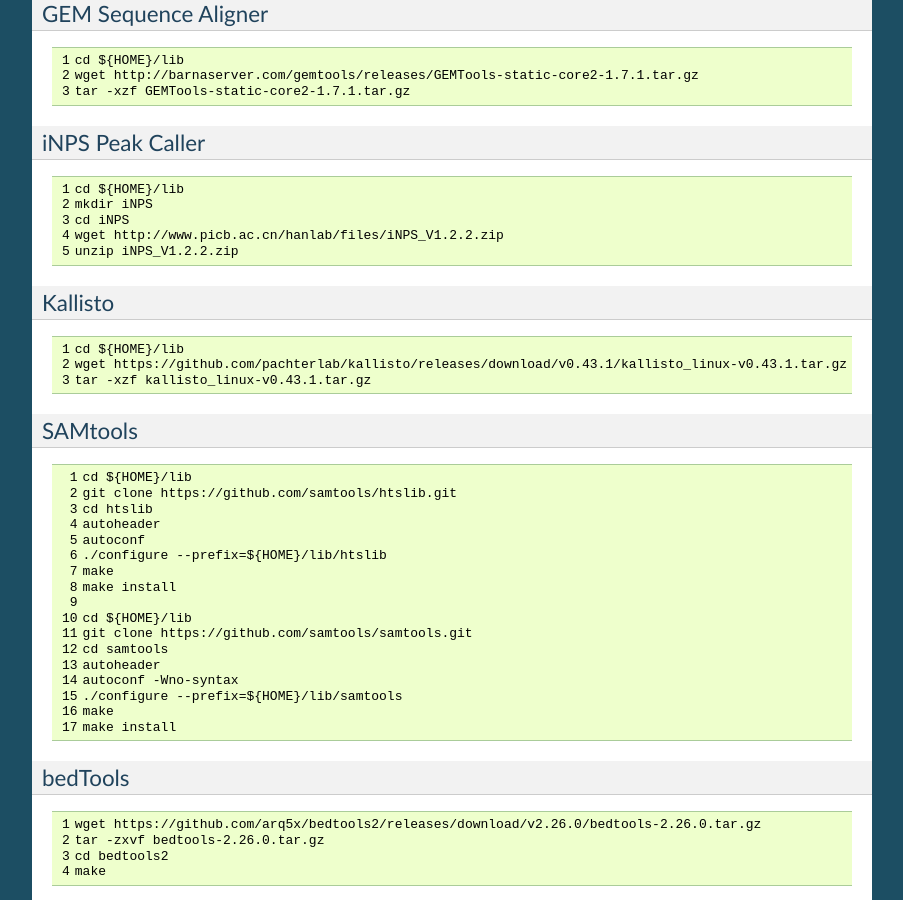
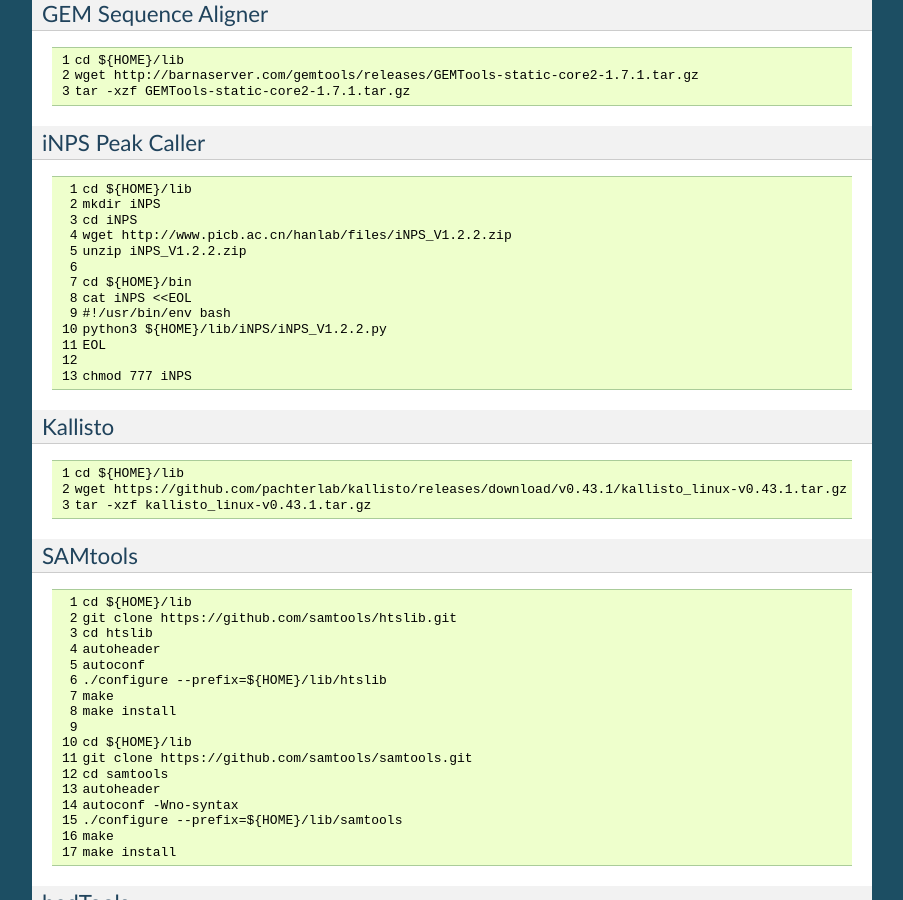
Before and after one commit to Multiscale-Genomics/mg-process-fastq, a Sphinx documentation site: the page built from docs/full_installation.rst, in a window 1280 px wide and 900 px high, scrolled down 1737 px. Shown: the whole window, without its empty margins (198-1101 px from the left). Built offline with Sphinx 7.4.7, drawn with Linux system fonts in a browser that asks for light colours.

Commit message:
There is now a script to run iNPS

```diff
--- a/docs/full_installation.rst
+++ b/docs/full_installation.rst
@@ -151,6 +151,14 @@
    cd iNPS
    wget http://www.picb.ac.cn/hanlab/files/iNPS_V1.2.2.zip
    unzip iNPS_V1.2.2.zip
+
+   cd ${HOME}/bin
+   cat iNPS <<EOL
+   #!/usr/bin/env bash
+   python3 ${HOME}/lib/iNPS/iNPS_V1.2.2.py
+   EOL
+
+   chmod 777 iNPS
 
 Kallisto
 ^^^^^^^^
```
Also changed, not shown: 1 other file.
